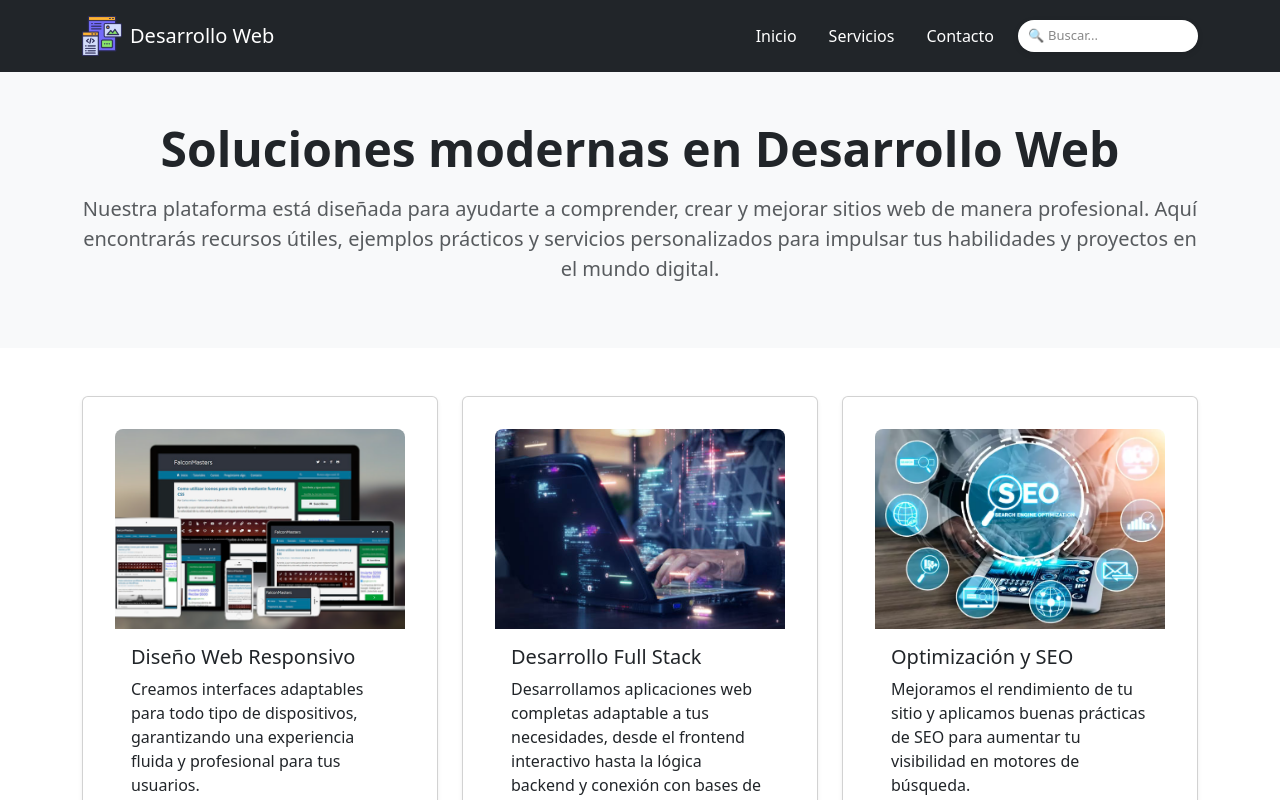
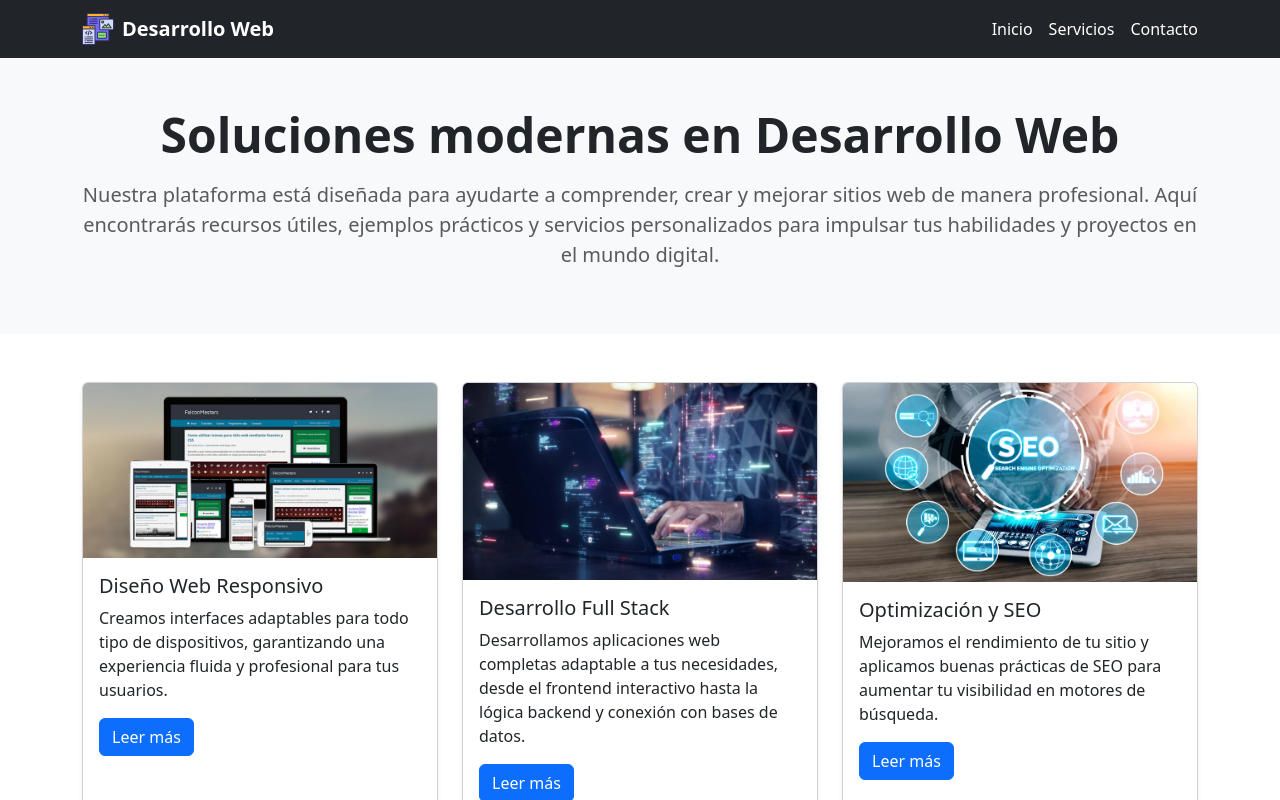
Before and after one commit to WEHL1993/diseno-responsive, a React (Vite) app: page / in a window 1280 px wide. Shown: the top 800 px of the page. Built offline with nearby package versions, Linux system fonts and the light colour scheme.

Commit message:
Modifique el Header.txs implemente el menú hamburguesa en <601

```diff
--- a/src/App.css
+++ b/src/App.css
@@ -1,109 +1,98 @@
+/* ===== Reset y layout base ===== */
 html, body {
   height: 100%;
   margin: 0;
   padding: 0;
 }
-
-/* Contenedor principal que extiende todo el alto de la pantalla */
 .app-wrapper {
   display: flex;
   flex-direction: column;
   min-height: 100vh;
 }
+.main-content { flex: 1; }
 
-/* El contenido principal ocupa todo el espacio disponible */
-.main-content {
-  flex: 1;
+/* ===== Navbar base ===== */
+.navbar {
+  display: flex;
+  align-items: center;
+}
+.navbar .container {
+  display: flex;
+  align-items: center;
+  justify-content: space-between;
+}
+.navbar .nav-link {
+  color: #fff;
+  transition: color 0.3s ease, text-shadow 0.3s ease;
+}
+.navbar .nav-link:hover {
+  color: #0B5ED7;
+  text-shadow: 0 0 8px #0B5ED7, 0 0 16px #0B5ED7;
+}
+.navbar .navbar-brand {
+  text-decoration: none;
+  color: #fff;
 }
 
-/* --- Estilos existentes que funcionan bien --- */
-.logo {
-  height: 6em;
-  padding: 1.5em;
-  will-change: filter;
-  transition: filter 300ms;
-}
-.logo:hover {
-  filter: drop-shadow(0 0 2em #646cffaa);
-}
-.logo.react:hover {
-  filter: drop-shadow(0 0 2em #61dafbaa);
-}
-
-@keyframes logo-spin {
-  from {
-    transform: rotate(0deg);
+/* ===== Breakpoint personalizado: 600px ===== */
+@media (min-width: 601px) {
+  .navbar-expand-custom .navbar-collapse {
+    display: flex !important;
+    flex-basis: auto;
+    justify-content: flex-end;
+    align-items: center;
   }
-  to {
-    transform: rotate(360deg);
+  .navbar-expand-custom .navbar-nav {
+    display: flex;
+    flex-direction: row; /* fuerza horizontal */
+    gap: 1rem; /* espacio entre enlaces */
+  }
+  .navbar-expand-custom .navbar-toggler {
+    display: none;
   }
 }
 
-@media (prefers-reduced-motion: no-preference) {
-  a:nth-of-type(2) .logo {
-    animation: logo-spin infinite 20s linear;
+/* ===== Ajustes móviles (≤599.98px) ===== */
+@media (max-width: 599.98px) {
+  .navbar-collapse {
+    gap: 0.5rem;
+    flex-direction: column;
+    align-items: flex-start;
+  }
+  .navbar-nav {
+    width: 100%;
+    display: flex;
+    flex-direction: column; /* vertical en móvil */
+  }
+  .navbar-nav .nav-link {
+    padding: 0.5rem 0;
   }
 }
 
-.card {
-  padding: 2em;
+/* ===== Cards: 1 / 2 / 3 columnas ===== */
+.card-col {
+  flex: 0 0 100%;
+  max-width: 100%;
+  padding-left: .75rem;
+  padding-right: .75rem;
+}
+@media (min-width: 601px) and (max-width: 1024px) {
+  .card-col { flex: 0 0 50%; max-width: 50%; }
+}
+@media (min-width: 1025px) {
+  .card-col { flex: 0 0 33.3333%; max-width: 33.3333%; }
 }
 
-.read-the-docs {
-  color: #888;
+/* ===== Tipografía del Hero ===== */
+.hero-title { font-weight: 700; }
+@media (max-width: 600px) {
+  .hero-title { font-size: 1.75rem; }
+  .hero-lead  { font-size: 1rem; margin: 0 8px; }
 }
-
-.nav-link {
-  color: white; /* color base */
-  transition: color 0.3s ease, text-shadow 0.3s ease;
+@media (min-width: 601px) and (max-width: 1024px) {
+  .hero-title { font-size: 2rem; }
+  .hero-lead  { font-size: 1.05rem; }
 }
-
-.nav-link:hover {
-  color: #00d8ff; /* cian brillante */
-  text-shadow: 0 0 8px #00d8ff, 0 0 16px #00d8ff; /* resplandor */
+@media (min-width: 1025px) {
+  .hero-title { font-size: 2.5rem; }
 }
-.card-img-fixed {
-  width: 100%;
-  height: 200px;
-  object-fit: cover;
-  border-top-left-radius: 0.5rem;
-  border-top-right-radius: 0.5rem;
-}
-
-.search-container {
-  position: relative;
-  width: 180px; /* Más pequeña */
-}
-
-.search-input {
-  width: 100%;
-  padding: 6px 10px 6px 30px;
-  font-size: 13px;
-  border-radius: 999px;
-  background-color: white;
-  border: none;
-  box-shadow: 0 2px 6px rgba(0, 0, 0, 0.1);
-  outline: none;
-}
-
-.search-input::placeholder {
-  color: #888;
-  font-size: 13px;
-}
-
-.search-container::before {
-  content: "🔍";
-  position: absolute;
-  left: 10px;
-  top: 50%;
-  transform: translateY(-50%);
-  font-size: 13px;
-  color: #888;
-}
-
-.custom-container {
-  max-width: 1280px;
-  margin: 0 auto;
-  padding-left: 1rem;
-  padding-right: 1rem;
-}
--- a/src/components/Header.tsx
+++ b/src/components/Header.tsx
@@ -1,35 +1,47 @@
-import logo from '../assets/programacion-web.png'; // asegúrate del path correcto
+import logo from '../assets/programacion-web.png';
 
 function Header() {
   return (
-    <header className="bg-dark text-white p-3">
+    <header className="bg-dark text-white">
+      {/* breakpoint personalizado: navbar-expand-custom */}
+      <nav className="navbar navbar-dark bg-dark navbar-expand-custom py-2">
+        <div className="container">
+          {/* Logo + texto */}
+          <a className="navbar-brand d-flex align-items-center gap-2" href="#">
+            <img src={logo} alt="Logo" height={32} />
+            <span className="fw-semibold">Desarrollo Web</span>
+          </a>
 
-      <div className="container d-flex justify-content-between align-items-center flex-wrap gap-3">
+          {/* Botón hamburguesa (visible solo en ≤600px) */}
+          <button
+            className="navbar-toggler"
+            type="button"
+            data-bs-toggle="collapse"
+            data-bs-target="#mainNav"
+            aria-controls="mainNav"
+            aria-expanded="false"
+            aria-label="Toggle navigation"
+          >
+            <span className="navbar-toggler-icon"></span>
+          </button>
 
-        {/* Logo y título */}
-        <div className="d-flex align-items-center gap-2">
-          <img src={logo} alt="Logo" style={{ height: '40px' }} />
-          <h1 className="h5 m-0">Desarrollo Web</h1>
+          {/* Menú colapsable */}
+          <div className="collapse navbar-collapse" id="mainNav">
+            <ul className="navbar-nav ms-auto mb-2 mb-lg-0">
+              <li className="nav-item">
+                <a className="nav-link" href="#">Inicio</a>
+              </li>
+              <li className="nav-item">
+                <a className="nav-link" href="#">Servicios</a>
+              </li>
+              <li className="nav-item">
+                <a className="nav-link" href="#">Contacto</a>
+              </li>
+            </ul>
+          </div>
         </div>
-
-
-        {/* Navegación */}
-        <nav className="d-flex align-items-center gap-2">
-          <ul className="nav m-0">
-            <li className="nav-item"><a className="nav-link text-white" href="#">Inicio</a></li>
-            <li className="nav-item"><a className="nav-link text-white" href="#">Servicios</a></li>
-            <li className="nav-item"><a className="nav-link text-white" href="#">Contacto</a></li>
-          </ul>
-          <div className="search-container">
-            <input
-              type="text"
-              placeholder="Buscar..."
-              className="search-input"
-            />
-          </div>
       </nav>
-    </div>
-  </header>
+    </header>
   );
 }
 
--- a/src/main.tsx
+++ b/src/main.tsx
@@ -1,5 +1,6 @@
 import './index.css';
 import 'bootstrap/dist/css/bootstrap.min.css';
+import 'bootstrap/dist/js/bootstrap.bundle.min.js';
 import React from 'react'
 import ReactDOM from 'react-dom/client'
 import App from './App'
```
